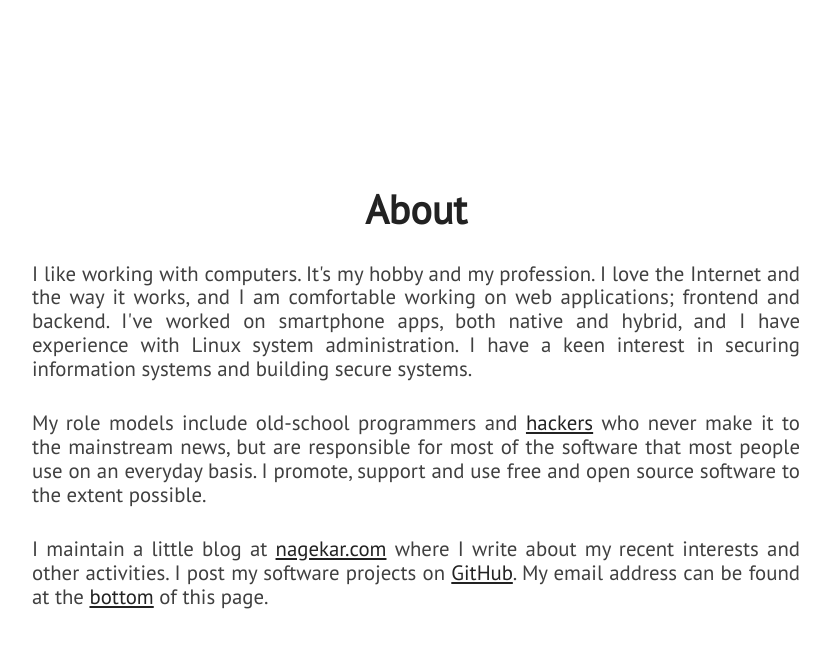
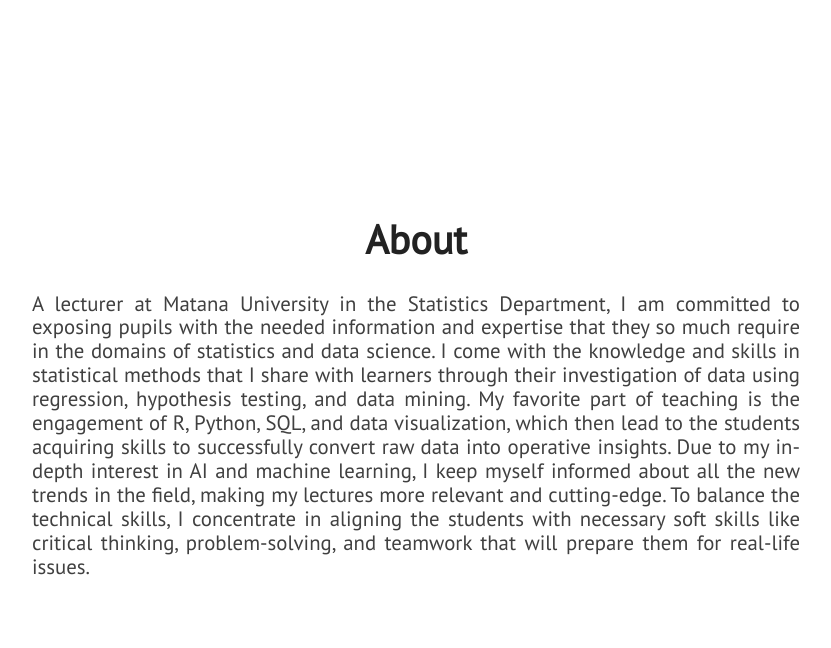
Before and after one commit to zenklinov/portfolio, a Jekyll site: the page built from index.html, in a window 1280 px wide and 900 px high, scrolled down 1018 px. Shown: the top 648 px of the window, without its empty margins (224-1055 px from the left). Built offline with Jekyll 4.4.1, drawn with Linux system fonts in a browser that asks for light colours; nearby versions of some CDN libraries.

Commit message:
Update about.html

```diff
--- a/_includes/about.html
+++ b/_includes/about.html
@@ -3,13 +3,8 @@
         <div id="about-text">
             <div class="section-heading">About</div>
             <p class="paragraph-text justify-text">
-                I like working with computers. It's my hobby and my profession. I love the Internet and the way it works, and I am comfortable working on web applications; frontend and backend. I've worked on smartphone apps, both native and hybrid, and I have experience with Linux system administration. I have a keen interest in securing information systems and building secure systems.
-            </p>
-            <p class="paragraph-text justify-text">
-                My role models include old-school programmers and <a href="https://stallman.org/articles/on-hacking.html">hackers</a> who never make it to the mainstream news, but are responsible for most of the software that most people use on an everyday basis. I promote, support and use free and open source software to the extent possible.
-            </p>
-            <p class="paragraph-text justify-text">
-                I maintain a little blog at <a href="{{ site.blog_url }}">nagekar.com</a> where I write about my recent interests and other activities. I post my software projects on <a href="https://github.com/{{ site.github_username }}">GitHub</a>. My email address can be found at the <span class="extra-link"><a href="#extra">bottom</a></span> of this page.
+                A lecturer at Matana University in the Statistics Department, I am committed to exposing pupils with the
+needed information and expertise that they so much require in the domains of statistics and data science. I come with the knowledge and skills in statistical methods that I share with learners through their investigation of data using regression, hypothesis testing, and data mining. My favorite part of teaching is the engagement of R, Python, SQL, and data visualization, which then lead to the students acquiring skills to successfully convert raw data into operative insights. Due to my in-depth interest in AI and machine learning, I keep myself informed about all the new trends in the field, making my lectures more relevant and cutting-edge. To balance the technical skills, I concentrate in aligning the students with necessary soft skills like critical thinking, problem-solving, and teamwork that will prepare them for real-life issues.
             </p>
         </div>
     </section>
```
